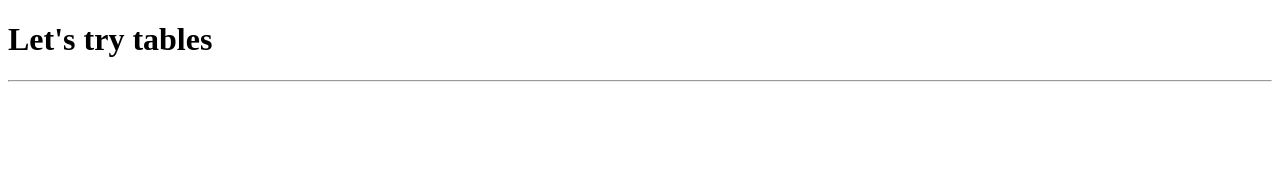
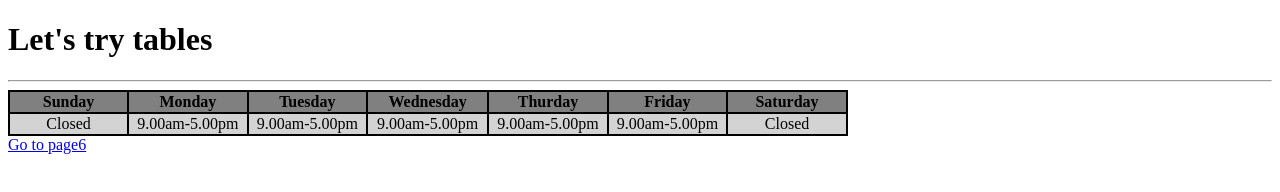
Before and after one commit to salptkin/learningbasics, a plain HTML site: page page5.html in a window 1280 px wide. Drawn offline with Linux system fonts and the light colour scheme.

Commit message:
add an exapmle table

```diff
--- a/page5.html
+++ b/page5.html
@@ -9,6 +9,30 @@
     <h1>Let's try tables</h1>
     <hr>
 
+    <table bgcolor="black" width="840">
+        <tr bgcolor="grey">
+            <th width="120">Sunday</th>
+            <th width="120">Monday</th>
+            <th width="120">Tuesday</th>
+            <th width="120">Wednesday</th>
+            <th width="120">Thurday</th>
+            <th width="120">Friday</th>
+            <th width="120">Saturday</th>
+        </tr>
+        <tr bgcolor="lightgrey" align="center">
+            <td>Closed</td>
+            <td>9.00am-5.00pm</td>
+            <td>9.00am-5.00pm</td>
+            <td>9.00am-5.00pm</td>
+            <td>9.00am-5.00pm</td>
+            <td>9.00am-5.00pm</td>
+            <td>Closed</td>
+        </tr>
 
+
+    </table>
+
+    <a href="page6.html" target="_blank" title="Goes to page6"> Go to page6
+    </a>
 </body>
 </html>
```
Also changed, not shown: page6.html (added, +12 -0 lines).
